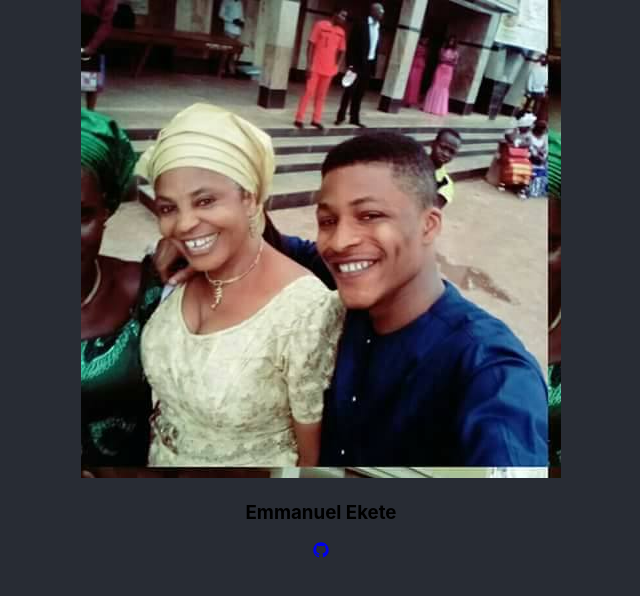
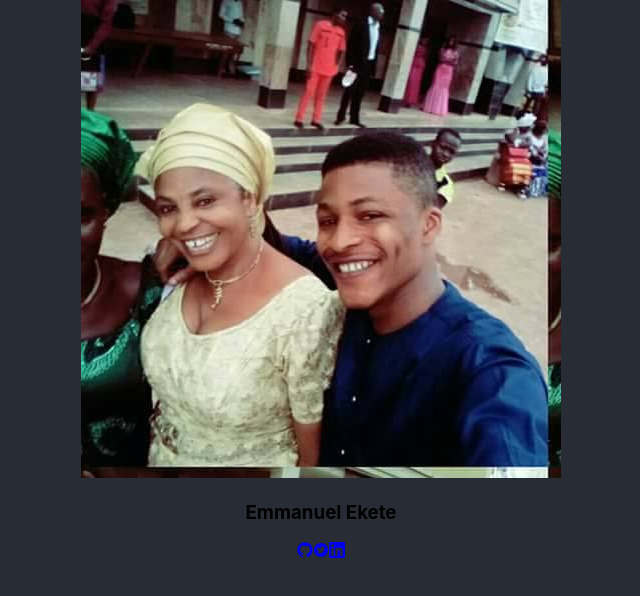
Before and after one commit to ceasar28/profile, a React (Create React App) app: page / in a window 1280 px wide. Shown: the top 596 px of the page, without its empty margins (319-959 px from the left). Built offline with nearby package versions, Linux system fonts and the light colour scheme.

Commit message:
added icons

```diff
--- a/src/Components/Leftcomponent/Leftside.js
+++ b/src/Components/Leftcomponent/Leftside.js
@@ -2,6 +2,8 @@ import "./Leftside.css";
 import React from "react";
 import img from "../../Img/20294366_959186364224254_897572492560946227_n.jpg";
 import { RxGithubLogo } from "react-icons/rx";
+import { AiFillTwitterCircle } from "react-icons/ai";
+import { SiLinkedin } from "react-icons/si";
 
 const Leftside = () => {
   return (
@@ -14,6 +16,16 @@ const Leftside = () => {
             <RxGithubLogo />
           </i>
         </a>
+        <a href="https://github.com/ceasar28">
+          <i className="Icon">
+            <AiFillTwitterCircle />
+          </i>
+        </a>
+        <a href="https://github.com/ceasar28">
+          <i className="Icon">
+            <SiLinkedin />
+          </i>
+        </a>
       </div>
     </div>
   );
```
